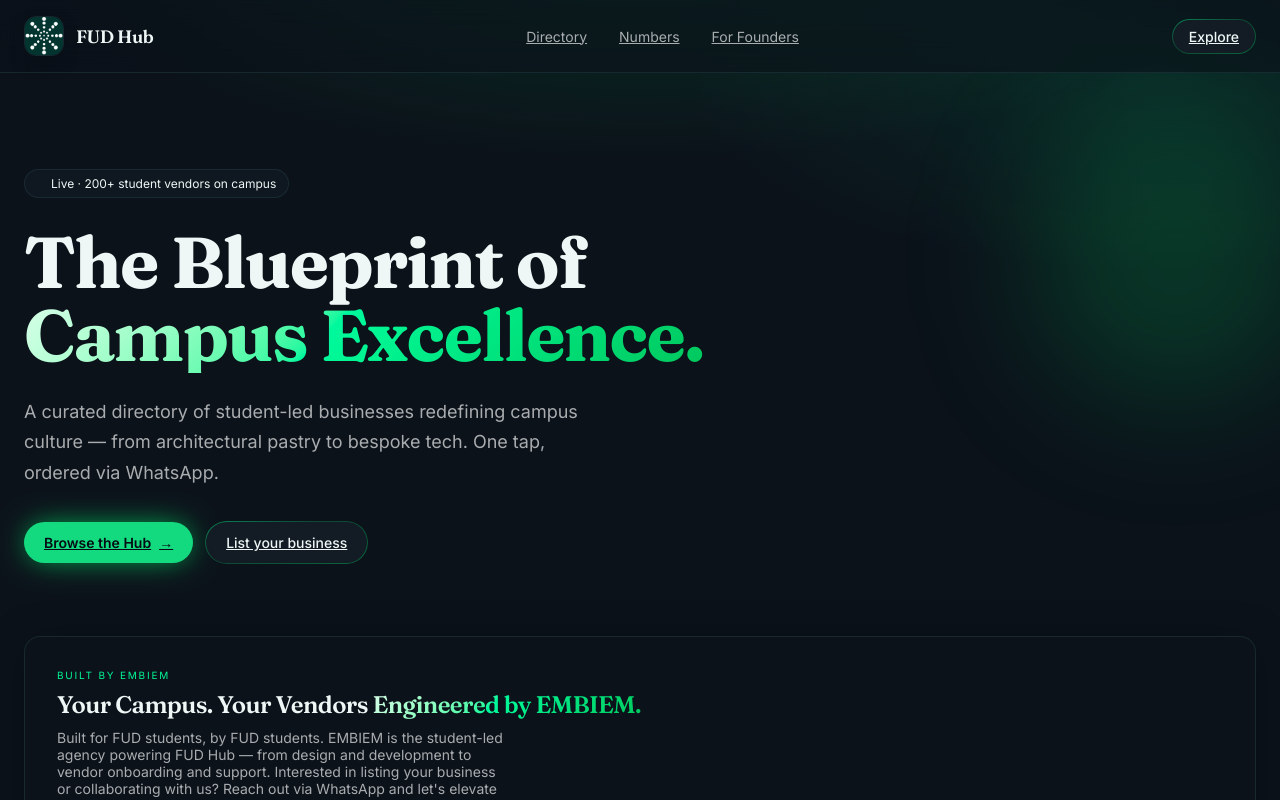
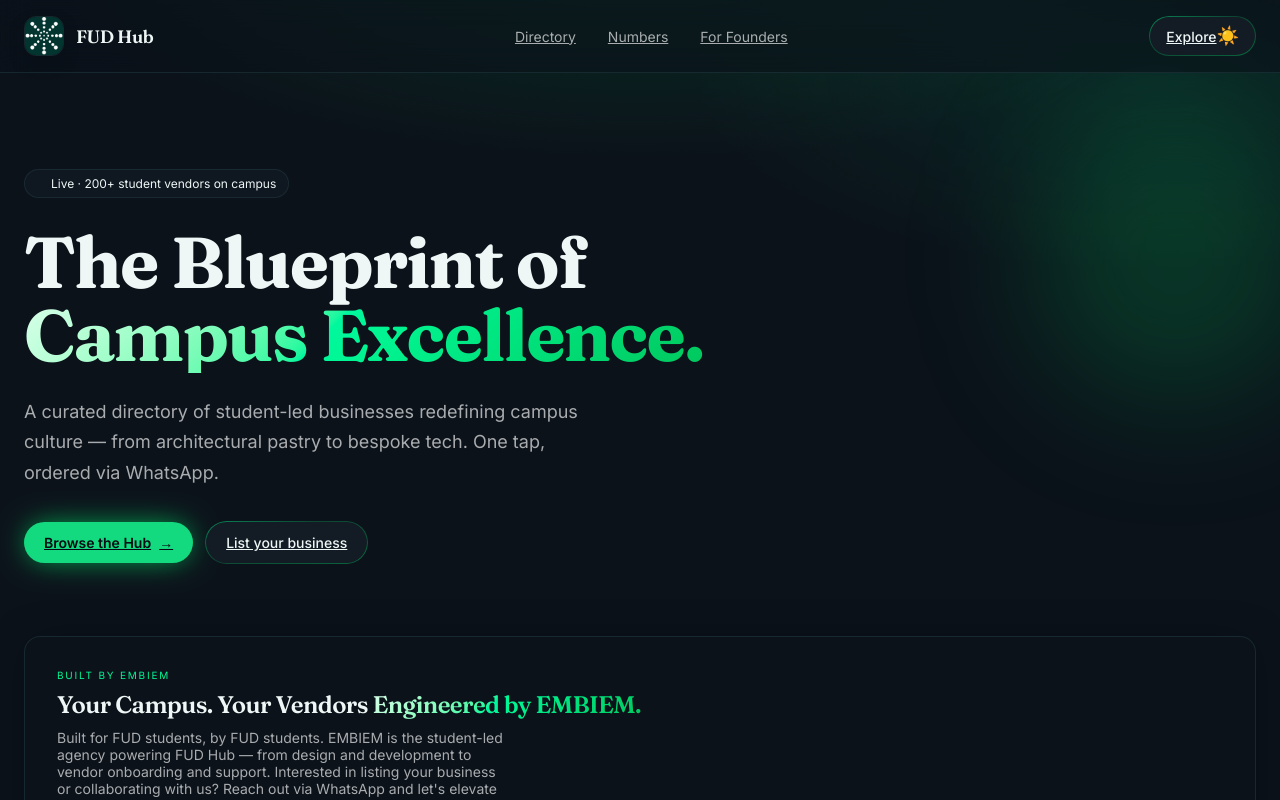
Before and after one commit to Embiem-Agriccode/fud-hub, a React (Vite) app: page / in a window 1280 px wide. Shown: the top 800 px of the page. Built offline with nearby package versions, Linux system fonts and the light colour scheme.

Commit message:
Add light mode toggle and verified badges

```diff
--- a/src/App.tsx
+++ b/src/App.tsx
@@ -449,7 +449,7 @@
 }
 
 // ── Nav ───────────────────────────────────────────────────────────────────────
-function Nav() {
+function Nav({ lightMode, onToggle }: { lightMode: boolean; onToggle: () => void }) {
   return (
     <header className="sticky top-0 z-40 backdrop-blur-xl bg-background/60 border-b border-border/60">
       <div className="mx-auto max-w-7xl px-6 py-4 flex items-center justify-between">
@@ -466,6 +466,12 @@
         </nav>
         <a href="#directory" className="text-foreground text-xs sm:text-sm font-medium px-4 py-2 rounded-full glow-border bg-surface hover:bg-surface-elevated transition-colors">
           Explore
+          <button
+  onClick={onToggle}
+  style={{ fontSize: "18px", background: "none", border: "none", cursor: "pointer" }}
+>
+  {lightMode ? "🌙" : "☀️"}
+</button>
         </a>
       </div>
     </header>
@@ -657,6 +663,7 @@
 
 // ── App ───────────────────────────────────────────────────────────────────────
 export default function App() {
+  const [lightMode, setLightMode] = useState(false);
   useReveal();
   const [active, setActive] = useState<(typeof CATEGORIES)[number]>("All");
   const [query, setQuery] = useState("");
@@ -672,8 +679,8 @@
   }, [active, query]);
 
   return (
-    <div className="relative min-h-screen overflow-x-hidden">
-      <Nav />
+    <div className="relative min-h-screen overflow-x-hidden" style={{ background: lightMode ? "#f8fafc" : undefined, color: lightMode ? "#0a0f1a" : undefined }}>
+      <Nav lightMode={lightMode} onToggle={() => setLightMode(!lightMode)} />
       <Hero />
       <Controls active={active} onActive={setActive} query={query} onQuery={setQuery} />
       <Grid items={filtered} onOpen={setSelectedVendor} />
```
